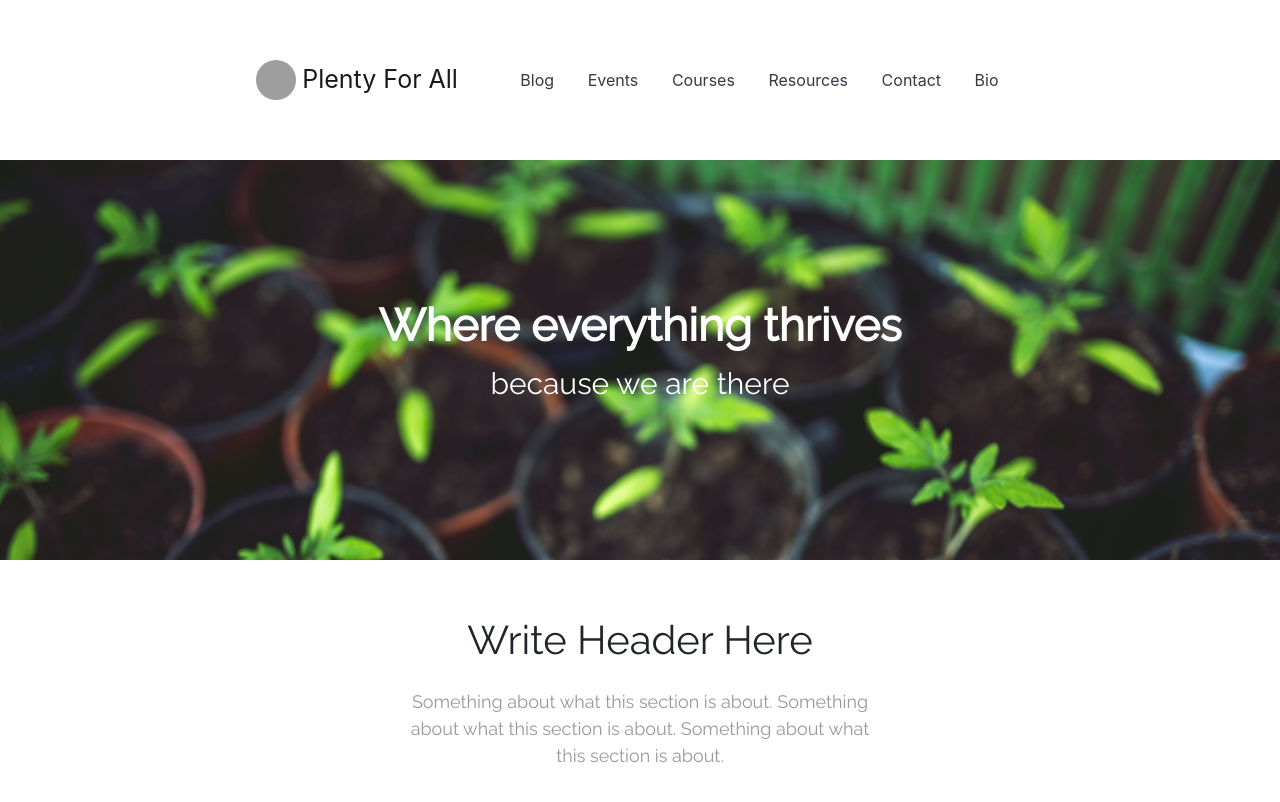
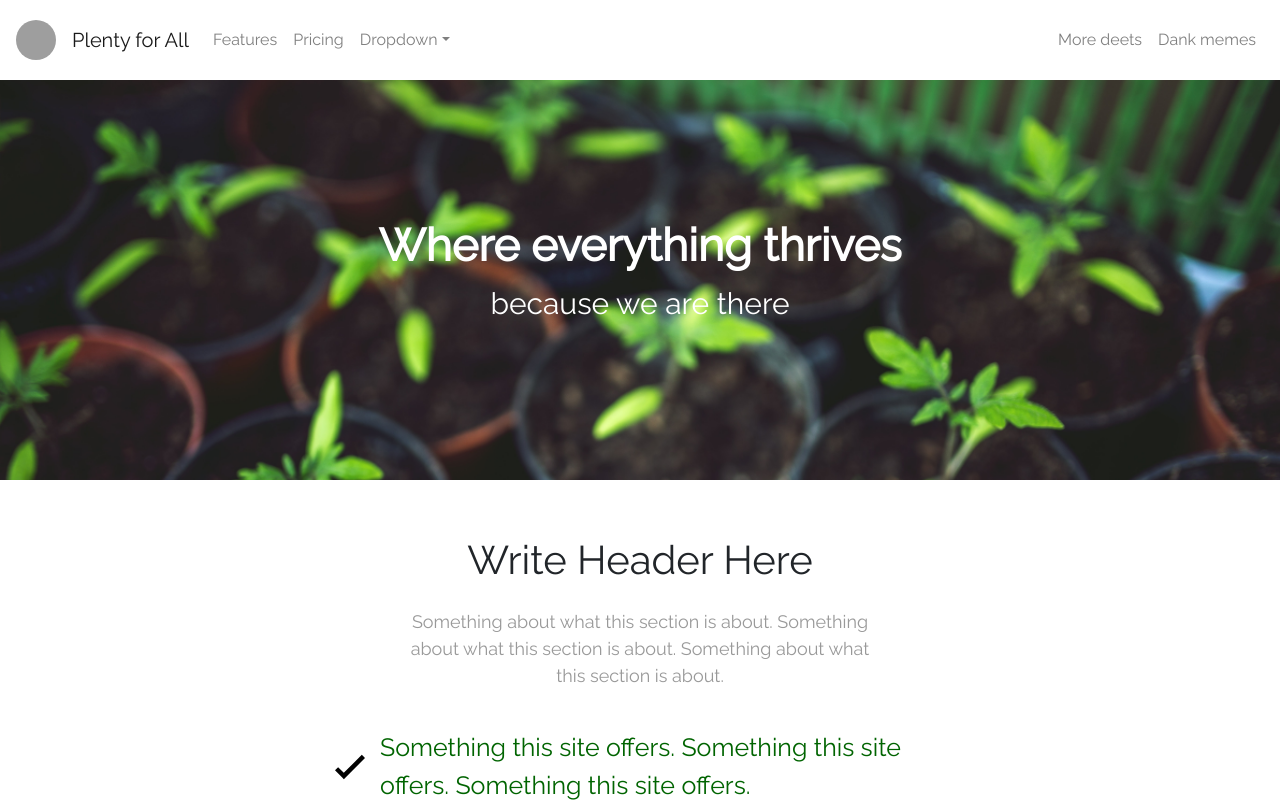
Before and after one commit to bumper21/plenty_for_all_react, a React (Create React App) app: page / in a window 1280 px wide. Shown: the top 802 px of the page. Built offline with nearby package versions, Linux system fonts and the light colour scheme; grey boxes are pictures that could not be loaded.

Commit message:
navbar reworked for bootstrap specific styling

```diff
--- a/src/components/NavBar/NavBar.js
+++ b/src/components/NavBar/NavBar.js
@@ -1,41 +1,54 @@
 import React from 'react';
-import { Navbar, Nav, Image, Container } from 'react-bootstrap';
+import { Navbar, Nav, Image, Container, NavDropdown } from 'react-bootstrap';
 import './NavBar.scss'
 import LeafSky from '../../images/leaf-sky.jpg'
 
 const NavBar = props => {
   // const {} = props;
 
-
   return (
-    <>
-      <Container className="navBarContainer">
-        <Navbar collapseOnSelect expand="lg" bg="white" >
-          <Navbar.Brand href="#HomePage">
-            <Image
+  <Navbar collapseOnSelect expand="lg" bg="white" variant="light">
+    <Navbar.Brand>
+      <img
         src={LeafSky}
         width="40"
         height="40"
-              roundedCircle="true"
+        className="d-inline-block rounded-circle"
         alt=""
         />
-            {' Plenty For All'}
     </Navbar.Brand>
+    <Navbar.Brand href="/">Plenty for All</Navbar.Brand>
     <Navbar.Toggle aria-controls="responsive-navbar-nav" />
     <Navbar.Collapse id="responsive-navbar-nav">
+      <Nav className="mr-auto">
+        <Nav.Link href="#features">Features</Nav.Link>
+        <Nav.Link href="#pricing">Pricing</Nav.Link>
+        <NavDropdown title="Dropdown" id="collasible-nav-dropdown">
+          <NavDropdown.Item href="#action/3.1">Action</NavDropdown.Item>
+          <NavDropdown.Item href="#action/3.2">Another action</NavDropdown.Item>
+          <NavDropdown.Item href="#action/3.3">Something</NavDropdown.Item>
+          <NavDropdown.Divider />
+          <NavDropdown.Item href="#action/3.4">Separated link</NavDropdown.Item>
+        </NavDropdown>
+      </Nav>
       <Nav>
-              <Nav.Link className="text-dark" href="">Blog</Nav.Link>
-              <Nav.Link className="text-dark" href="">Events</Nav.Link>
-              <Nav.Link className="text-dark" href="">Courses</Nav.Link>
-              <Nav.Link className="text-dark" href="">Resources</Nav.Link>
-              <Nav.Link className="text-dark" href="">Contact</Nav.Link>
-              <Nav.Link className="text-dark" href="">Bio</Nav.Link>
+        <Nav.Link href="#deets">More deets</Nav.Link>
+        <Nav.Link eventKey={2} href="#memes">
+          Dank memes
+        </Nav.Link>
       </Nav>
     </Navbar.Collapse>
   </Navbar>
-      </Container>
-    </>
   );
 };
 
 export default NavBar;
+
+
+
+// <Nav.Link className="text-dark" href="">Blog</Nav.Link>
+// <Nav.Link className="text-dark" href="">Events</Nav.Link>
+// <Nav.Link className="text-dark" href="">Courses</Nav.Link>
+// <Nav.Link className="text-dark" href="">Resources</Nav.Link>
+// <Nav.Link className="text-dark" href="">Contact</Nav.Link>
+// <Nav.Link className="text-dark" href="">Bio</Nav.Link>
--- a/src/components/NavBar/NavBar.scss
+++ b/src/components/NavBar/NavBar.scss
@@ -1,22 +1,5 @@
-.navBarContainer {
-  display: flex;
-  justify-content: space-around;
-  align-items: center;
-  height: 20vh;
+
+.navbar {
+  min-height: 80px;
+  font-family: 'Raleway', sans-serif;
 }
-
-.navBarContainer .navbar-brand {
-  display: flex;
-  align-items: center;
-  padding-right: 3vw;
-  font-size: 25px;
-
-}
-
-.navbar-brand img {
-  margin-right: .5vw;
-}
-
-#responsive-navbar-nav .navbar-nav a {
-  padding-right: 2vw;
-}
```
Lines whose indentation alone changed are shown as unchanged.
